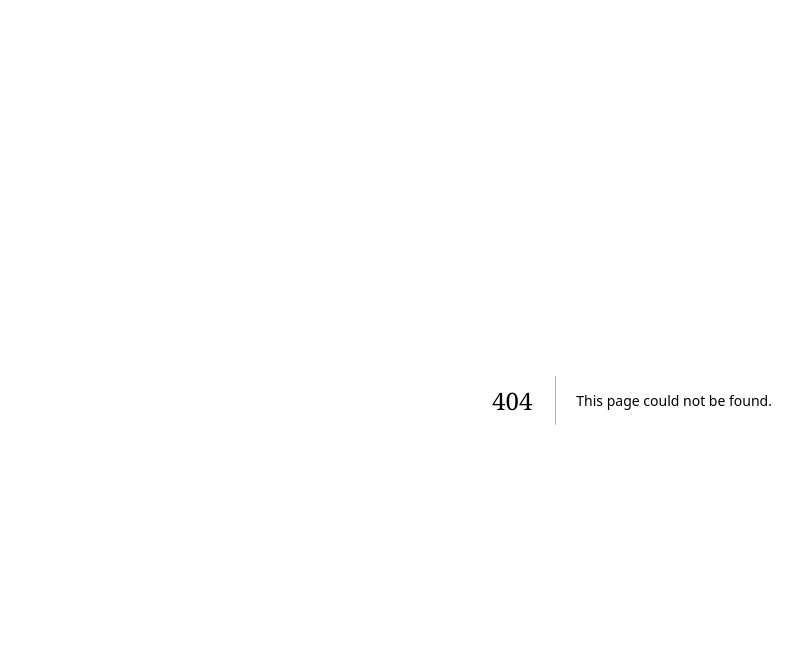
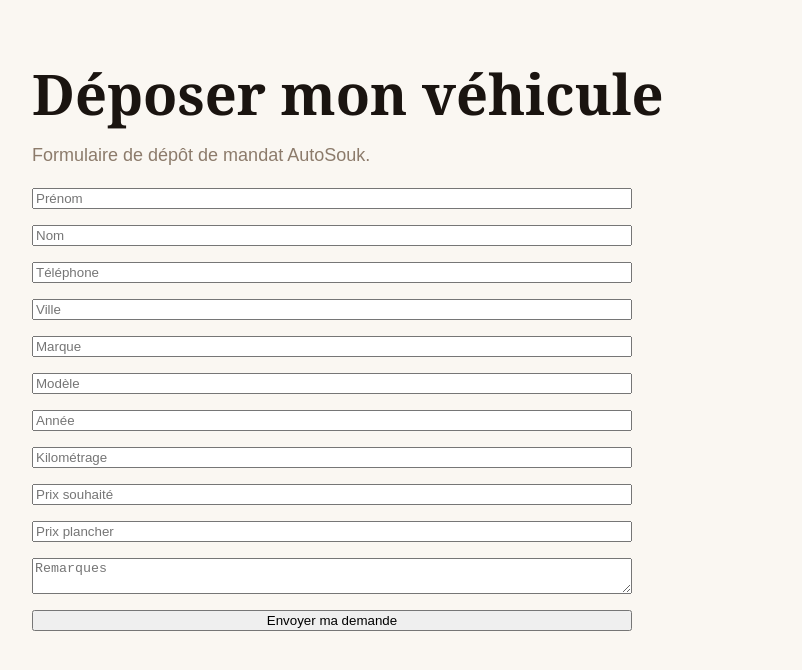
Before and after one commit to automandat/autosouk, a Next.js app: page /app/mandat in a window 1280 px wide. Before the commit this address had no page. Shown: the top 670 px of the page, without its empty margins (8-810 px from the left). Built offline with nearby package versions, Linux system fonts and the light colour scheme.

Commit message:
Create page.tsx

```diff
--- /dev/null
+++ b/app/app/mandat/page.tsx
@@ -0,0 +1,24 @@
+export default function MandatPage() {
+  return (
+    <main style={{ padding: 40, fontFamily: "Arial, sans-serif" }}>
+      <h1>Déposer mon véhicule</h1>
+      <p>Formulaire de dépôt de mandat AutoSouk.</p>
+
+      <form style={{ maxWidth: 600, display: "grid", gap: 16 }}>
+        <input placeholder="Prénom" />
+        <input placeholder="Nom" />
+        <input placeholder="Téléphone" />
+        <input placeholder="Ville" />
+        <input placeholder="Marque" />
+        <input placeholder="Modèle" />
+        <input placeholder="Année" />
+        <input placeholder="Kilométrage" />
+        <input placeholder="Prix souhaité" />
+        <input placeholder="Prix plancher" />
+        <textarea placeholder="Remarques" />
+
+        <button type="button">Envoyer ma demande</button>
+      </form>
+    </main>
+  );
+}
```
